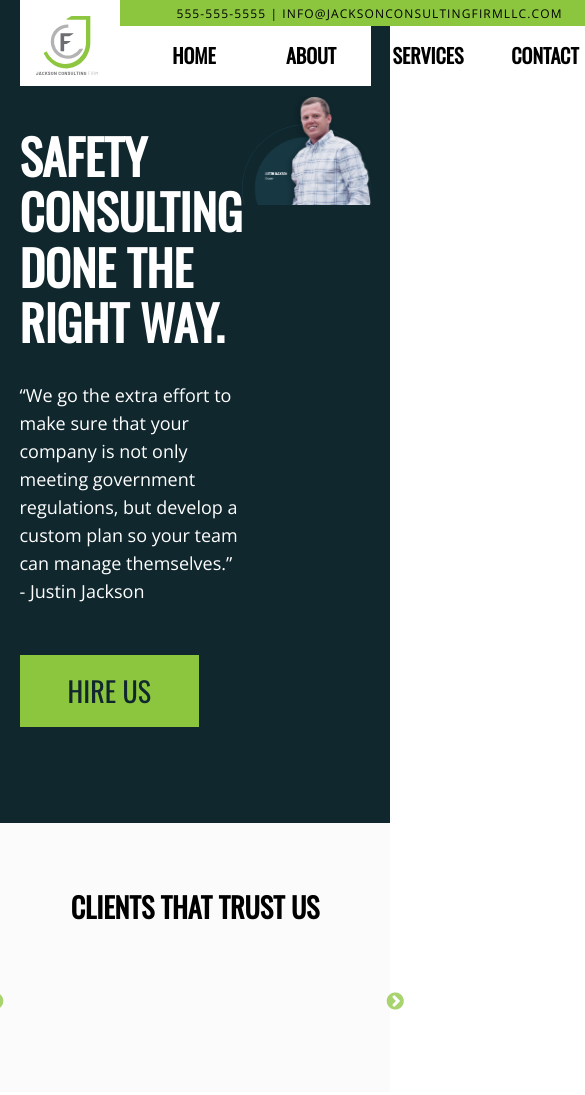
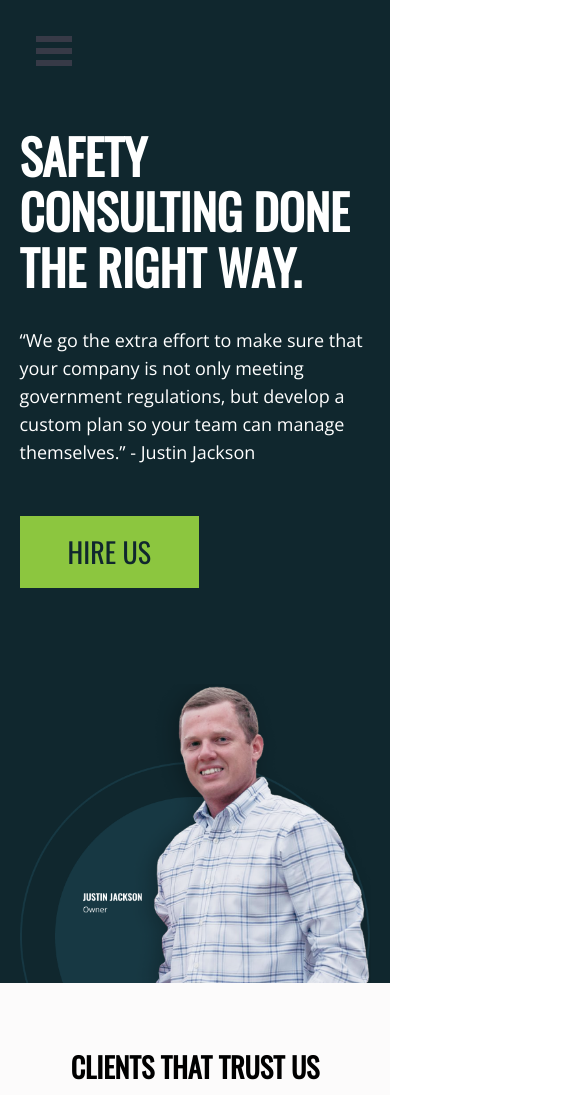
Before and after one commit to dbrogers33/jacksonconsulting, a Gatsby site in the folder gatsby/: page / in a window 390 px wide. Shown: the top 1095 px of the page, 585 px wide, since content can reach past the window. Built offline with nearby package versions, Linux system fonts and the light colour scheme; Gatsby itself is replaced by a stand-in of ours.

Commit message:
added mobile breakpoints to homepage

```diff
--- a/gatsby/package.json
+++ b/gatsby/package.json
@@ -20,6 +20,7 @@
     "normalize.css": "^8.0.1",
     "prop-types": "^15.7.2",
     "react": "^16.12.0",
+    "react-burger-menu": "^2.9.0",
     "react-dom": "^16.12.0",
     "react-helmet": "^6.1.0",
     "react-netlify-form": "^2.1.5",
--- a/gatsby/src/components/Hero.js
+++ b/gatsby/src/components/Hero.js
@@ -14,8 +14,10 @@ const HeroWrapper = styled.div`
         width: 90%;
         max-width: 1200px;
         margin: 0 auto;
-        display: grid;
-        grid-template-columns: 1fr 1fr;
+        @media only screen and (min-width: 650px) {
+            display: grid;
+            grid-template-columns: 1fr 1fr;
+        }
     }
     .vertical-center {
         display: flex;
--- /dev/null
+++ b/gatsby/src/components/MobileNav.js
@@ -0,0 +1,22 @@
+import React from "react"
+import { slide as Menu } from 'react-burger-menu'
+
+class Example extends React.Component {
+  showSettings (event) {
+    event.preventDefault();
+  }
+
+  render () {
+    // NOTE: You also need to provide styles, see https://github.com/negomi/react-burger-menu#styling
+    return (
+      <Menu>
+        <a id="home" className="menu-item" href="/">Home</a>
+        <a id="about" className="menu-item" href="/about">About</a>
+        <a id="contact" className="menu-item" href="/contact">Contact</a>
+        <a onClick={ this.showSettings } className="menu-item--small" href="">Settings</a>
+      </Menu>
+    );
+  }
+}
+
+export default Example;
--- a/gatsby/src/components/Nav.js
+++ b/gatsby/src/components/Nav.js
@@ -1,6 +1,8 @@
 import React from 'react';
 import { Link } from 'gatsby';
 import styled from 'styled-components';
+
+import MobileNav from '../components/MobileNav'
 
 const NavStyles = styled.nav`
   margin-bottom: 3rem;
@@ -63,8 +65,9 @@ const StyledLink = styled(Link)`
 
 export default function Nav() {
     return (
+      <>
       <NavStyles>
-        <div className="menu">
+        {/* <div className="menu">
           <img className="logo" src="logo.svg" />
           <div className="contact-bar"><p>555-555-5555 | info@jacksonconsultingfirmllc.com</p></div>
           <ul>
@@ -81,7 +84,9 @@ export default function Nav() {
               <StyledLink to="/contact/">Contact</StyledLink>
             </li>
           </ul>
-        </div>
+        </div> */}
       </NavStyles>
+      <MobileNav />
+      </>
     );
   }
--- a/gatsby/src/components/cta.js
+++ b/gatsby/src/components/cta.js
@@ -5,14 +5,17 @@ import Button from '../components/Button'
 const CTABlock = styled.div`
     text-align: center;
     border: var(--blue) solid 3px;
-    margin: 4rem;
     width: auto;
+    margin-bottom: 4rem;
+    @media only screen and (min-width: 650px) {
+      margin: 4rem;
+    }
 `
 
 export default function Footer() {
   return (
     <CTABlock>
-        <h2>ready for a real safety partnership? <Button link="/hire-us/">Hire Us</Button></h2>
+        <h2>ready for a real safety partnership? </h2><Button link="/hire-us/">Hire Us</Button>
     </CTABlock>
   );
 }
--- a/gatsby/src/pages/index.js
+++ b/gatsby/src/pages/index.js
@@ -27,9 +27,11 @@ const About = styled.div`
     max-width: 1200px;
     margin: 0 auto;
     padding: 3.5rem 0;
-    display: grid;
-    grid-template-columns: 1fr 1fr;
-    column-gap: 3rem;
+    @media only screen and (min-width: 650px) {
+      display: grid;
+      grid-template-columns: 1fr 1fr;
+      column-gap: 3rem;
+    }
   }
   .vertical-center {
     display: flex;
@@ -59,10 +61,12 @@ const Services = styled.div`
     color: var(--green);
   }
   .grid {
-    display: grid;
-    grid-template-columns: 1fr 1fr 1fr;
-    column-gap: 2rem;
     margin: 2rem 0 5rem 0;
+    @media only screen and (min-width: 650px) {
+      display: grid;
+      grid-template-columns: 1fr 1fr 1fr;
+      column-gap: 2rem;
+    }
   }
   .card {
     box-shadow: 0px 5px 18px rgba(0, 0, 0, 0.05);
@@ -70,6 +74,9 @@ const Services = styled.div`
     background: white;
     padding: 1rem 3rem 4rem 3rem;
     position: relative;
+    @media only screen and (max-width: 650px) {
+      margin: 4rem 0;
+    }
   }
   .round-button {
     background: var(--green);
--- a/gatsby/src/styles/GlobalStyles.js
+++ b/gatsby/src/styles/GlobalStyles.js
@@ -9,5 +9,71 @@ const GlobalStyles = createGlobalStyle`
         --dark-gray: #9B9B9B;
         font-size: 16px;
     }
+    /* Position and sizing of burger button */
+.bm-burger-button {
+  position: fixed;
+  width: 36px;
+  height: 30px;
+  left: 36px;
+  top: 36px;
+}
+
+/* Color/shape of burger icon bars */
+.bm-burger-bars {
+  background: #373a47;
+}
+
+/* Color/shape of burger icon bars on hover*/
+.bm-burger-bars-hover {
+  background: #a90000;
+}
+
+/* Position and sizing of clickable cross button */
+.bm-cross-button {
+  height: 24px;
+  width: 24px;
+}
+
+/* Color/shape of close button cross */
+.bm-cross {
+  background: #bdc3c7;
+}
+
+/*
+Sidebar wrapper styles
+Note: Beware of modifying this element as it can break the animations - you should not need to touch it in most cases
+*/
+.bm-menu-wrap {
+  position: fixed;
+  height: 100%;
+}
+
+/* General sidebar styles */
+.bm-menu {
+  background: #fff;
+  padding: 2.5em 1.5em 0;
+  font-size: 1.15em;
+}
+
+/* Morph shape necessary with bubble or elastic */
+.bm-morph-shape {
+  fill: #373a47;
+}
+
+/* Wrapper for item list */
+.bm-item-list {
+  color: #b8b7ad;
+  padding: 0.8em;
+}
+
+/* Individual item */
+.bm-item {
+  display: inline-block;
+}
+
+/* Styling of overlay */
+.bm-overlay {
+  background: rgba(0, 0, 0, 0.3);
+}
 `
 export default GlobalStyles;
```
